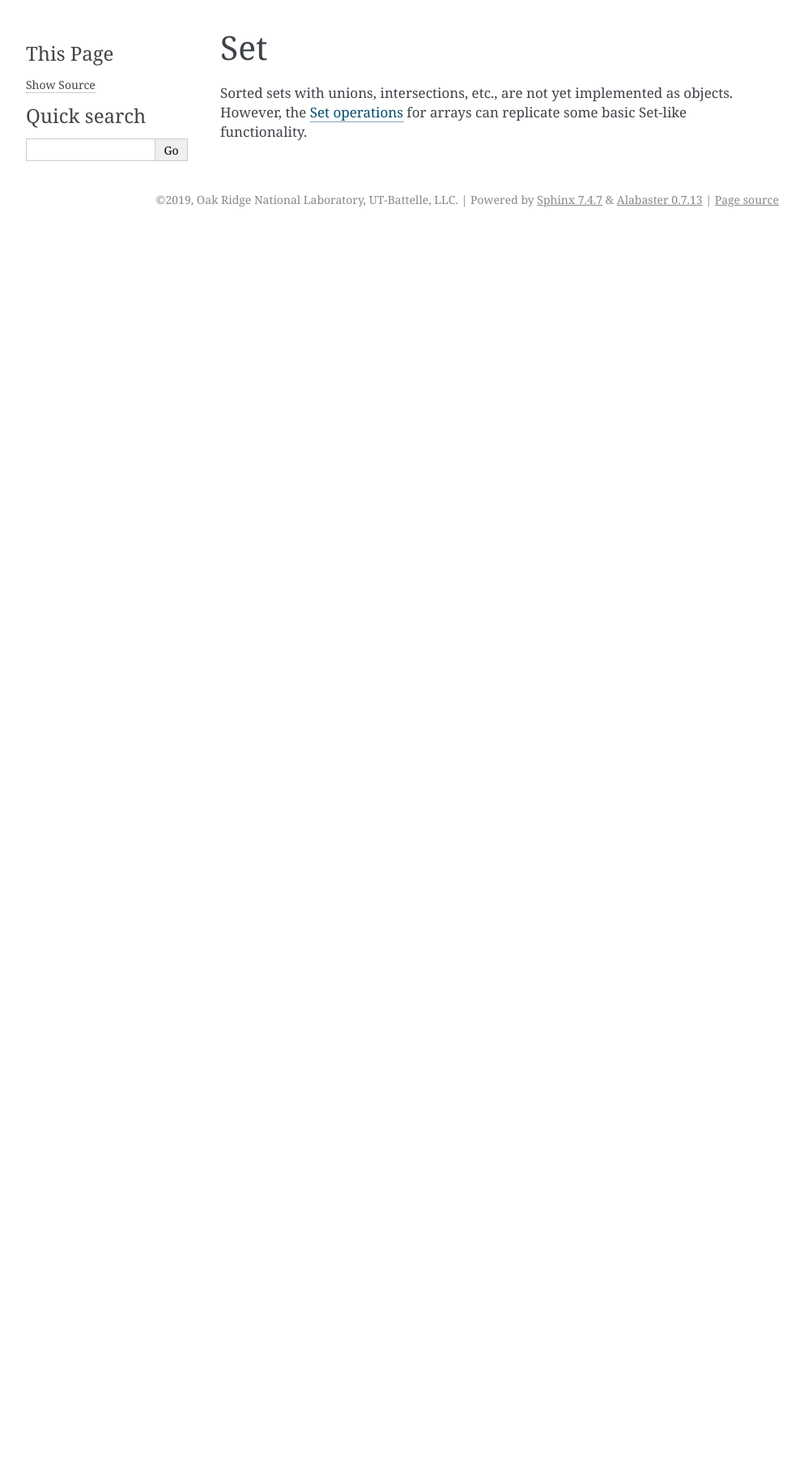
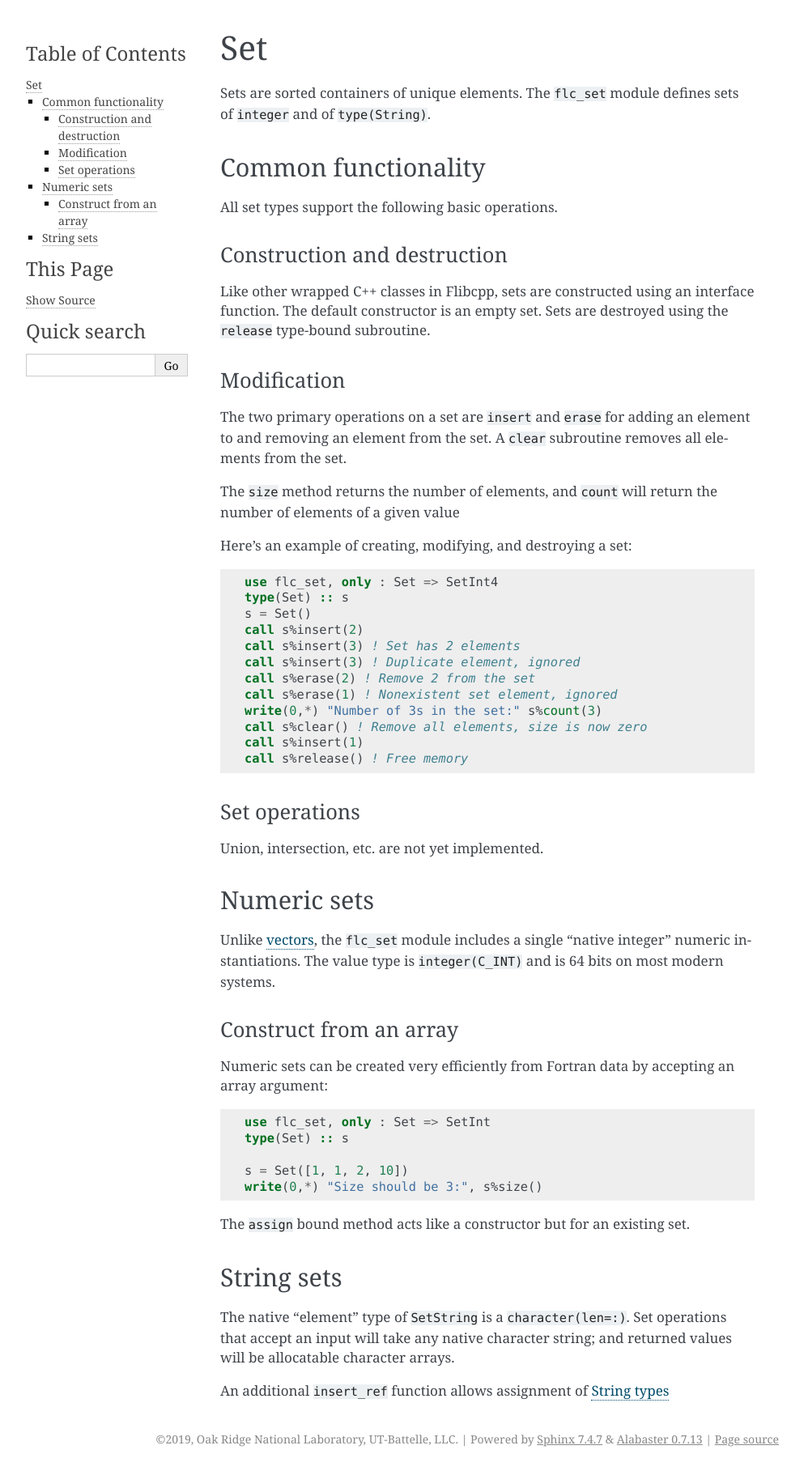
Before and after one commit to swig-fortran/flibcpp, a Sphinx documentation site: the page built from doc/modules/set.rst, in a window 1280 px wide. Shown: the whole page at 81% size, without its empty margins (148-1141 px from the left). Built offline with Sphinx 7.4.7, drawn with Linux system fonts in a browser that asks for light colours; before the commit the page ends 900 px from its top, so only the background shows below that.

Commit message:
Add extended methods and documentation

```diff
--- a/doc/modules/set.rst
+++ b/doc/modules/set.rst
@@ -2,15 +2,87 @@
 .. File  : doc/modules/set.rst
 .. ############################################################################
 
-.. _modules_set:
+.. _modules_Set:
 
 ***
 Set
 ***
 
-Sorted sets with unions, intersections, etc., are not yet implemented as
-objects. However, the :ref:`modules_algorithm_set_operations` for arrays can
-replicate some basic Set-like functionality.
+Sets are sorted containers of unique elements. The ``flc_set`` module
+defines sets of ``integer`` and of ``type(String)``.
+
+Common functionality
+====================
+
+All set types support the following basic operations.
+
+Construction and destruction
+----------------------------
+
+Like other wrapped C++ classes in Flibcpp, sets are
+constructed using an interface function. The default constructor is an empty
+set.  Sets are destroyed using the ``release`` type-bound subroutine.
+
+Modification
+------------
+
+The two primary operations on a set are ``insert`` and ``erase`` for adding
+an element to and removing an element from the set. A ``clear`` subroutine
+removes all elements from the set.
+
+The ``size`` method returns the number of elements, and ``count`` will return
+the number of elements of a given value
+
+Here's an example of creating, modifying, and destroying a set::
+
+   use flc_set, only : Set => SetInt4
+   type(Set) :: s
+   s = Set()
+   call s%insert(2)
+   call s%insert(3) ! Set has 2 elements
+   call s%insert(3) ! Duplicate element, ignored
+   call s%erase(2) ! Remove 2 from the set
+   call s%erase(1) ! Nonexistent set element, ignored
+   write(0,*) "Number of 3s in the set:" s%count(3)
+   call s%clear() ! Remove all elements, size is now zero
+   call s%insert(1)
+   call s%release() ! Free memory
+
+Set operations
+--------------
+
+Union, intersection, etc. are not yet implemented.
+
+Numeric sets
+===============
+
+Unlike :ref:`vectors<modules_Vector>`, the ``flc_set`` module includes
+a single "native integer" numeric instantiations. The value type is
+``integer(C_INT)`` and is 64 bits on most modern systems.
+
+Construct from an array
+-----------------------
+
+Numeric sets can be created very efficiently from Fortran data by accepting
+an array argument::
+
+   use flc_set, only : Set => SetInt
+   type(Set) :: s
+
+   s = Set([1, 1, 2, 10])
+   write(0,*) "Size should be 3:", s%size()
+
+The ``assign`` bound method acts like a constructor but for an existing set.
+
+String sets
+==============
+
+The native "element" type of ``SetString`` is a ``character(len=:)``. Set
+operations that accept an input will take any native character string; and
+returned values will be allocatable character arrays.
+
+An additional ``insert_ref`` function allows assignment of
+:ref:`String types <modules_string_type>`
 
 .. ############################################################################
 .. end of doc/modules/set.rst
```
Also changed, not shown: doc/modules/vector.rst (+3 -4 lines), 4 other files.
